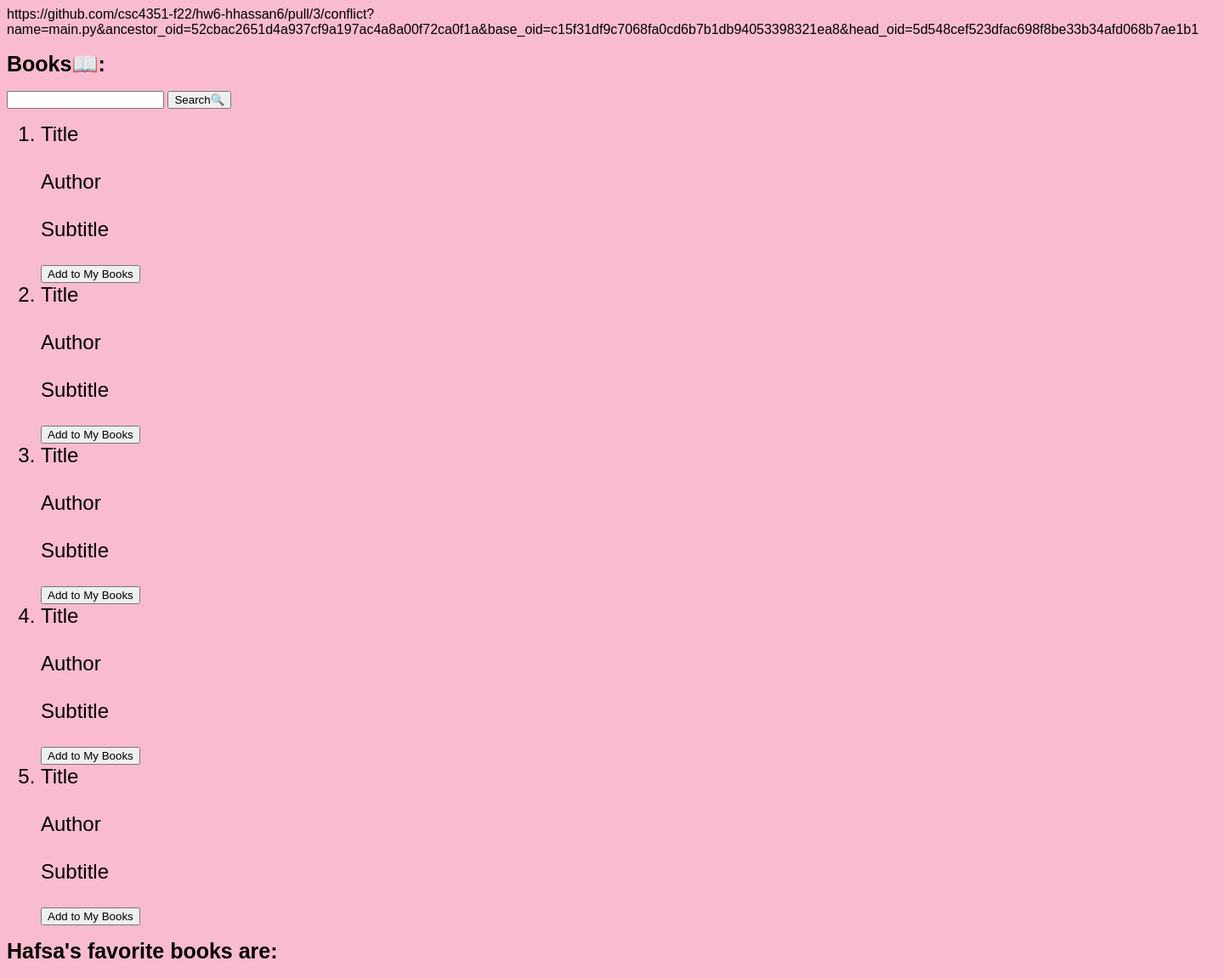
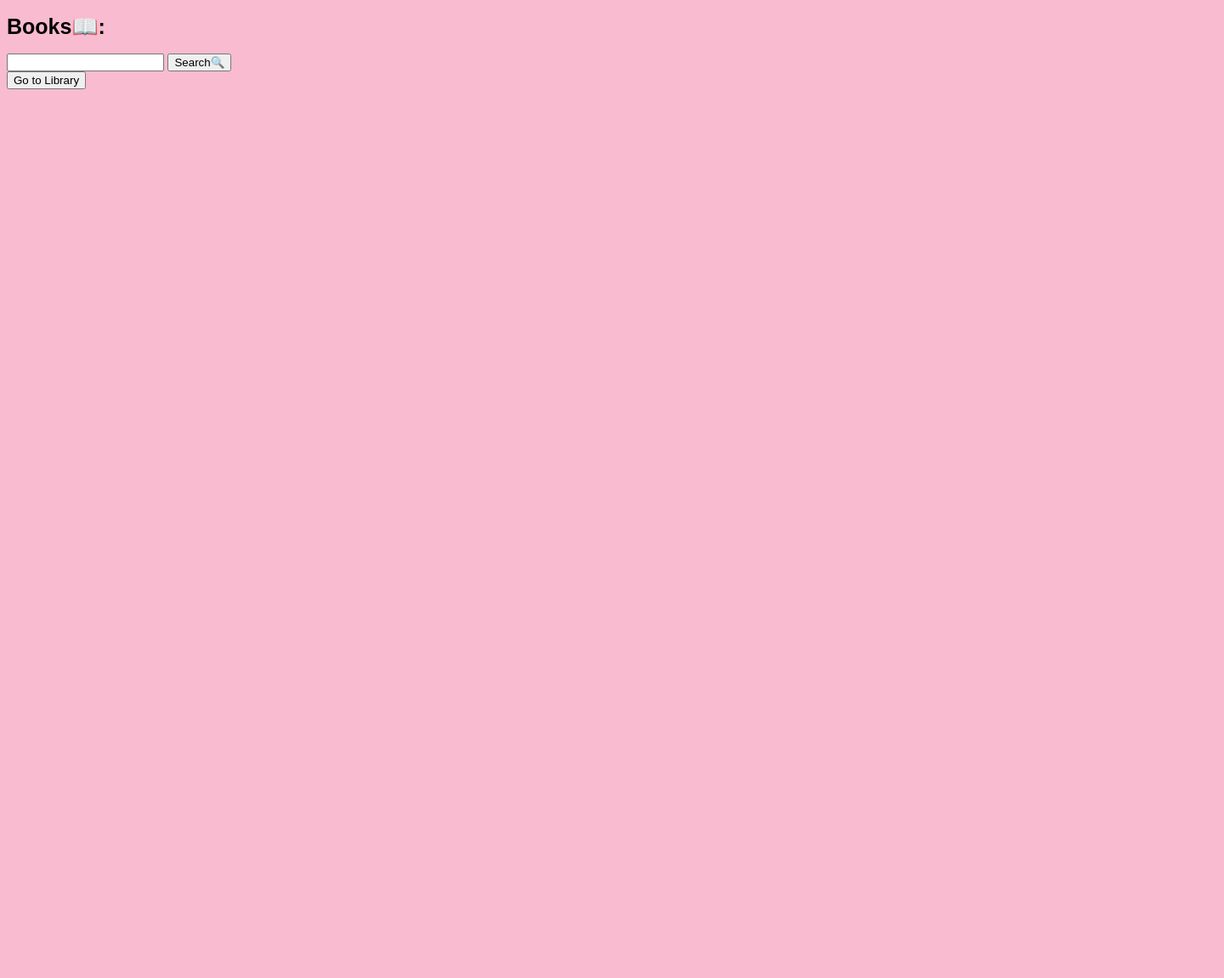
Before and after one commit to csc4351-f22/Books, a Flask app: template templates/index.html in a window 1440 px wide. Shown: the whole page at 85% size. After the commit the page ends 105 px from the top, so only its background shows below. Run offline with Flask 3, Linux system fonts and the light colour scheme; the template is opened without the code that fills it: values that come from a table or form of the project are taken from there, others are empty.

Commit message:
added a homepage and library page

```diff
--- a/main.py
+++ b/main.py
@@ -33,15 +33,18 @@ with app.app_context():
 def add():
     if flask.request.method == "POST":
         data = flask.request.form
+        authors = data.getlist("Author")
+        # Join the author names with commas
+        author_str = ', '.join(authors)
         new_Books = Booksbase(
-            Title=data["Title"],
-            Subtitle=data["Subtitle"],
-            Author=data["Author"],
-            Thumbnail=data["Thumbnail"]
+            Title=data.get("Title"),
+            Subtitle=data.get("Subtitle"),
+            Author=author_str,
+            Thumbnail=data.get("Thumbnail")
         )
         db.session.add(new_Books)
         db.session.commit()
-        return flask.redirect("/")
+        return flask.redirect("/library")
 
 
 @app.route("/delete", methods=["POST"])
@@ -50,10 +53,10 @@ def delete():
     to_delete = Booksbase.query.filter_by(Title=Title_to_delete).first()
     db.session.delete(to_delete)
     db.session.commit()
-    return flask.redirect("/")
+    return flask.redirect("/library")
 
 
-@app.route("/")
+@app.route("/", methods=["GET", "POST"])
 def index():
     ggtitles = []
     ggauthors = []
@@ -93,7 +96,9 @@ def index():
             print("error for subtitle")
 
         try:
-            ggauthors.append(response["items"][i]['volumeInfo']['authors'])
+            ggauthors.append(
+                ', '.join(response["items"][i]['volumeInfo']['authors']))
+
         except:
             print("")
         try:
@@ -102,10 +107,26 @@ def index():
         except:
             print("error for image")
 
+    return flask.render_template(
+        "index.html",
+        ggtitles=ggtitles,
+        ggauthors=ggauthors,
+        ggimages=ggimages,
+        ggsubtitles=ggsubtitles
+    )
+
+
+@app.route("/library/", methods=["GET", "POST"])
+def Library():
+    ggtitles = []
+    ggauthors = []
+    ggimages = []
+    ggsubtitles = []
+
     data_titles = Booksbase.query.all()
     fav_books = len(data_titles)
     return flask.render_template(
-        "index.html",
+        "library.html",
         data_titles=data_titles,
         fav_books=fav_books,
         ggtitles=ggtitles,
--- a/templates/index.html
+++ b/templates/index.html
@@ -1,5 +1,5 @@
 <!DOCTYPE html>
-https://github.com/csc4351-f22/hw6-hhassan6/pull/3/conflict?name=main.py&ancestor_oid=52cbac2651d4a937cf9a197ac4a8a00f72ca0f1a&base_oid=c15f31df9c7068fa0cd6b7b1db94053398321ea8&head_oid=5d548cef523dfac698f8be33b34afd068b7ae1b1<html>
+<html>
   <head>
     <link href="/static/style.css" rel="stylesheet" />
   </head>
@@ -11,12 +11,17 @@ https://github.com/csc4351-f22/hw6-hhassan6/pull/3/conflict?name=main.py&ancesto
       <input type="submit" value="Search🔍" />
     </form>
 
+    <a href="/library">
+      <button>Go to Library</button>
+    </a>
+
     <ol>
-      {%for i in range(5)%}
+      {% if ggtitles %}
+      {% for i in range(5) %}
       <li>
         Title<br />{{ggtitles[i]}}<br />
         <img src="{{ggimages[i]}}" />
-        Author<br />{{ggauthors[i]}}<br />
+        Author<br />{{(ggauthors[i]) }}<br />
         Subtitle<br />{{ggsubtitles[i]}}<br />
       </li>
 
@@ -27,44 +32,13 @@ https://github.com/csc4351-f22/hw6-hhassan6/pull/3/conflict?name=main.py&ancesto
         <input type="hidden" name="Thumbnail" value="{{ggimages[i]}}" />
         <input type="hidden" name="Author" value="{{ggauthors[i]}}" />
         <input type="hidden" name="Subtitle" value="{{ggsubtitles[i]}}" />
-        <input type="submit" value="Add to My Books" />
+        <input type="submit" value="Add to My Library" />
       </form>
-      {%endfor%}
+      {% endfor %}
+      {% endif %}
     </ol>
 
-    <h1>Hafsa's favorite books are:</h1>
-    <ol>
-      {% for i in range(fav_books) %} {% if data_titles[i].Title == "To Kill a
-      Mockingbird" %}
-      <li style="color: green">{{data_titles[i].Title}}</li>
-      <img src="{{data_titles[i].Thumbnail}}" />
-      Author
-      <br />
-      {{data_titles[i].Author}}<br />
-      Subtitle
-      <br />
-      {{data_titles[i].Subtitle}}<br />
 
-      {% else %}
-      <li>{{data_titles[i].Title}}</li>
-      <img src="{{data_titles[i].Thumbnail}}" />
-      Author
-      <br />
-      {{data_titles[i].Author}}<br />
-      Subtitle
-      <br />
-      {{data_titles[i].Subtitle}}<br />
 
-      {% endif %}
-      <form method="POST" action="/delete">
-        <input
-          type="hidden"
-          name="title_book"
-          value="{{data_titles[i].Title}}"
-        />
-        <input type="submit" value="Delete" />
-      </form>
-      {% endfor %}
-    </ol>
   </body>
 </html>
```
Also changed, not shown: templates/library.html (added, +38 -0 lines), database.db.
